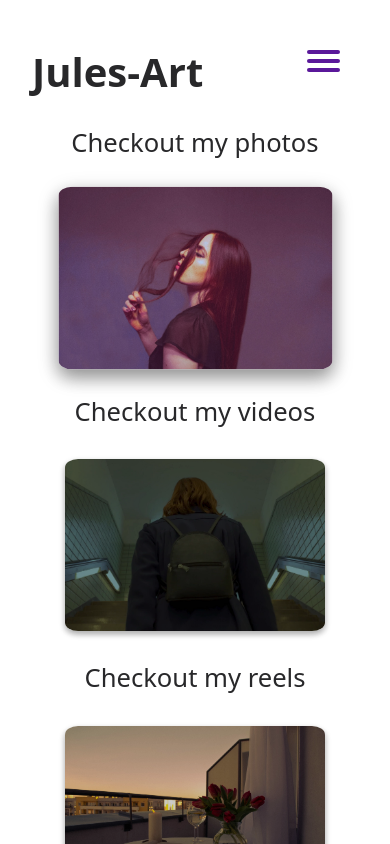
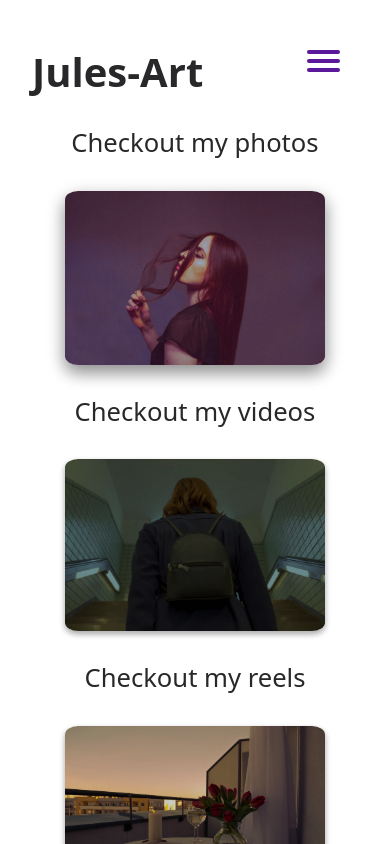
Before and after one commit to Jakub-Pinkowski/Jules-Art, a Vue app: page / in a window 390 px wide. In both pictures the pointer is over the picture 194 px from the left and 277 px from the top of the page. Shown: the top 844 px of the page. Built offline with nearby package versions, Linux system fonts and the light colour scheme.

Commit message:
Fixed more mobile styling

```diff
--- a/src/views/HomeView.vue
+++ b/src/views/HomeView.vue
@@ -74,5 +74,10 @@ const views = viewStore.views;
         width: 80%;
         height: auto;
     }
+
+    img:hover {
+        filter: brightness(80%) !important;
+        transform: scale(1) !important;
+    }
 }
 </style>@/stores/wiews
```
